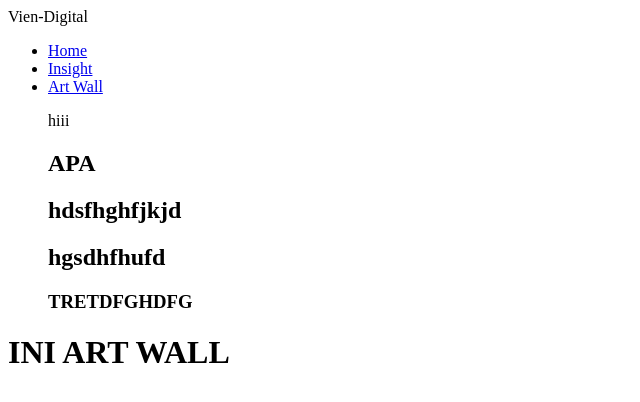
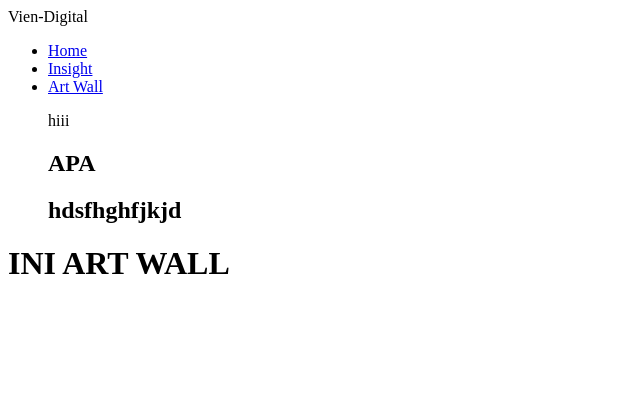
Before and after one commit to Vien-Lumiere/MDC-Profile-Web, a plain HTML site: page page/art-wall.html in a window 1280 px wide. Shown: the whole page, without its empty margins (0-640 px from the left). Drawn offline with Linux system fonts and the light colour scheme.

Commit message:
Update art-wall.html

```diff
--- a/page/art-wall.html
+++ b/page/art-wall.html
@@ -17,8 +17,6 @@
                     <p>hiii</p>
                     <h1>APA</h1>
                     <h2>hdsfhghfjkjd</h2>
-                    <h2>hgsdhfhufd</h2>
-                    <H3>TRETDFGHDFG</H3>
                 </ul>
             </div>
         </nav>
```
